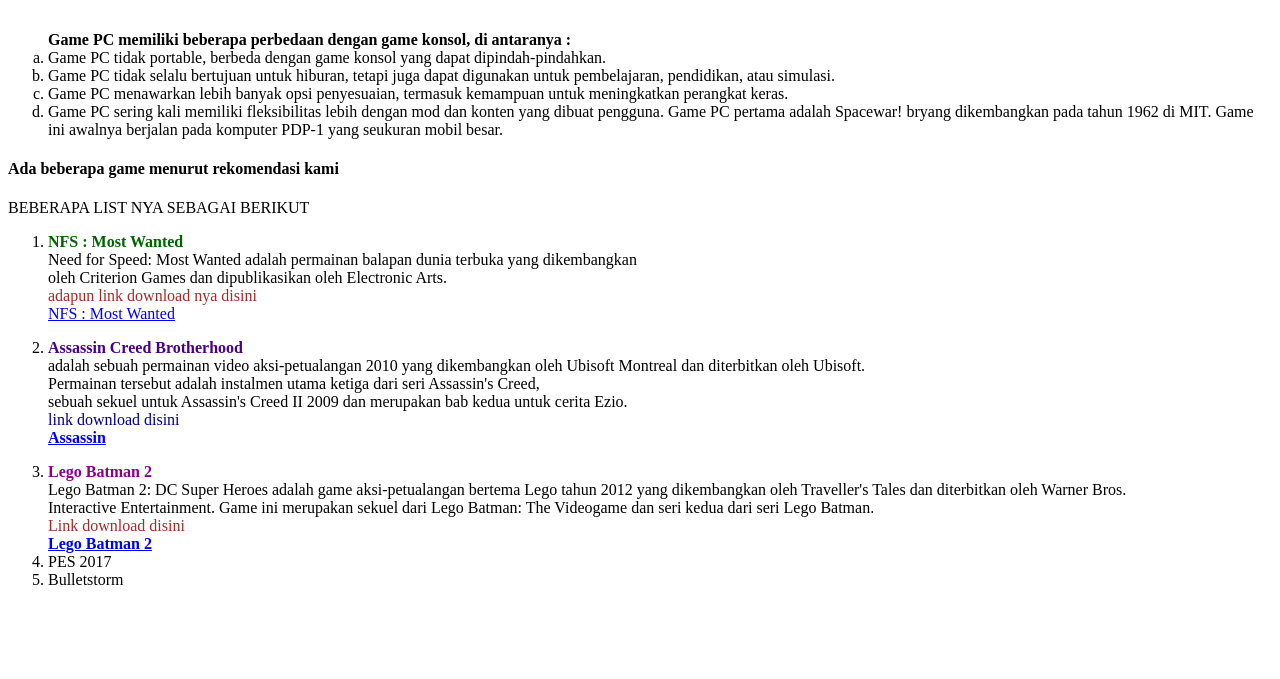
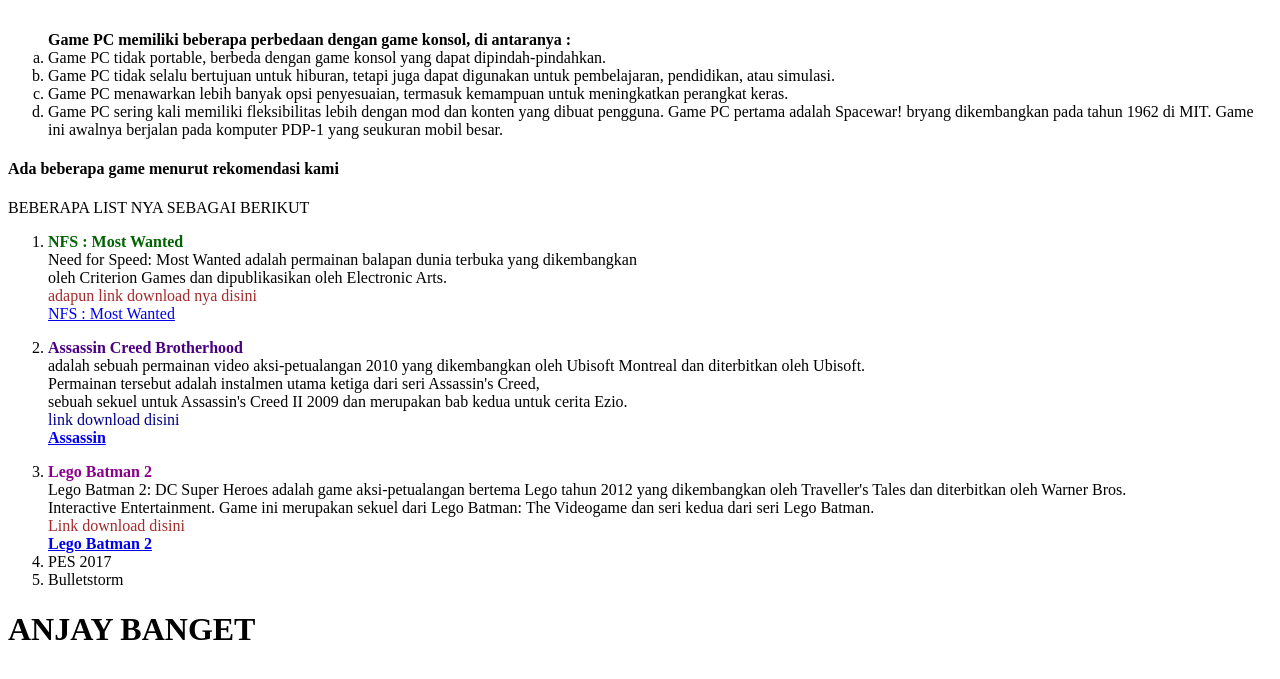
Before and after one commit to ZyyRifan/First-Project, a plain HTML site: page ipan.html in a window 1280 px wide. Shown: the part 119-798 px from the top of the page. Drawn offline with Linux system fonts and the light colour scheme.

```diff
--- a/ipan.html
+++ b/ipan.html
@@ -33,4 +33,5 @@
             <li>Bulletstorm</li>
         </ol>
       </body>
-</html>
+      <h1>ANJAY BANGET</h1>
+      </html>
```
